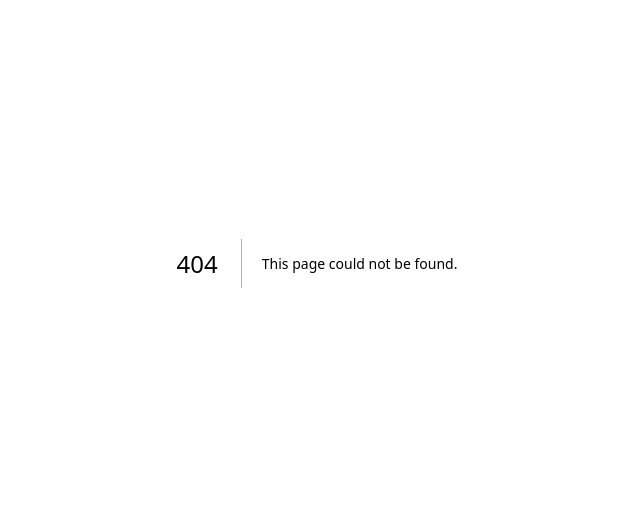
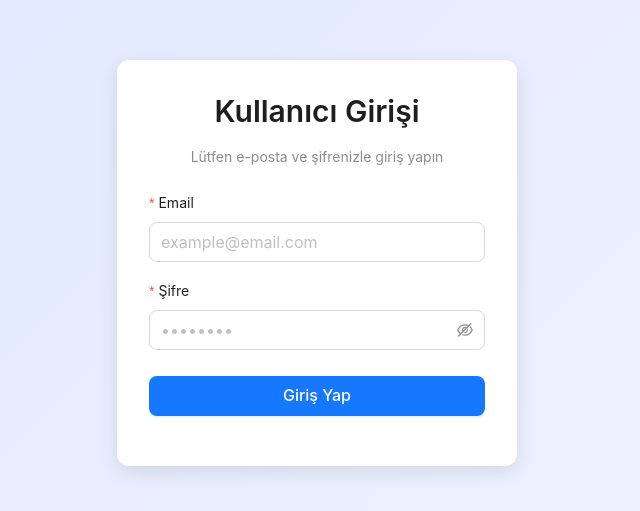
Before and after one commit to sabriyasar/stock-panel, a Next.js app: page /user/login in a window 1280 px wide. Before the commit this address had no page. Shown: the part 137-648 px from the top of the page, without its empty margins (323-963 px from the left). Built offline with nearby package versions, Linux system fonts and the light colour scheme; no server answers.

Commit message:
updated 16

```diff
--- a/src/pages/_app.tsx
+++ b/src/pages/_app.tsx
@@ -1,6 +1,7 @@
 import 'antd/dist/reset.css' // Next.js 15 için reset.css
 import "@/styles/globals.css";
 import "@/styles/dashboard.scss";
+import "@/styles/login.scss";
 import type { AppProps } from "next/app";
 
 export default function App({ Component, pageProps }: AppProps) {
--- a/src/pages/admin.tsx
+++ b/src/pages/user.tsx
@@ -3,7 +3,7 @@ import { Typography, Card, Row, Col } from 'antd'
 
 const { Title, Paragraph } = Typography
 
-export default function AdminPanel() {
+export default function UserPanel() {
   return (
     <DashboardLayout>
       <Title level={2}>Admin Paneli</Title>
--- /dev/null
+++ b/src/pages/user/login.tsx
@@ -0,0 +1,112 @@
+import { useState, useEffect } from 'react'
+import { useRouter } from 'next/router'
+import { Form, Input, Button, Typography, message } from 'antd'
+import api from '@/services/api'
+import { AxiosError } from 'axios'
+
+const { Title, Text } = Typography
+
+interface LoginValues {
+  email: string
+  password: string
+}
+
+interface LoginResponse {
+  token: string
+  user: {
+    name: string
+    email: string
+    role?: string
+  }
+}
+
+export default function UserLoginPage() {
+  const router = useRouter()
+  const [loading, setLoading] = useState(false)
+
+  useEffect(() => {
+    const token = localStorage.getItem('userToken')
+    if (token) router.push('/user/dashboard')
+  }, [router])
+
+  const onFinish = async (values: LoginValues) => {
+    setLoading(true)
+    try {
+      const res = await api.post<LoginResponse>('/users/auth/login', values)
+      const { token, user } = res.data
+      localStorage.setItem('userToken', token)
+      localStorage.setItem('userInfo', JSON.stringify(user))
+      message.success('Giriş başarılı')
+      router.push('/user/dashboard')
+    } catch (error) {
+      const err = error as AxiosError<{ error?: string }>
+      console.error(err)
+      message.error(err.response?.data?.error || 'Email veya şifre hatalı')
+    } finally {
+      setLoading(false)
+    }
+  }
+
+  return (
+    <div className="user-login-page" style={{
+      display: 'flex',
+      alignItems: 'center',
+      justifyContent: 'center',
+      height: '100vh',
+      background: 'linear-gradient(135deg, #e0e7ff, #f0f4ff)',
+      padding: '0 16px'
+    }}>
+      <div
+        style={{
+          width: '100%',
+          maxWidth: 400,
+          background: '#fff',
+          borderRadius: 12,
+          padding: 32,
+          boxShadow: '0 6px 18px rgba(0,0,0,0.1)'
+        }}
+      >
+        <Title level={2} style={{ textAlign: 'center', marginBottom: 16 }}>
+          Kullanıcı Girişi
+        </Title>
+        <Text type="secondary" style={{ display: 'block', textAlign: 'center', marginBottom: 24 }}>
+          Lütfen e-posta ve şifrenizle giriş yapın
+        </Text>
+
+        <Form layout="vertical" onFinish={onFinish}>
+          <Form.Item
+            name="email"
+            label="Email"
+            rules={[
+              { required: true, message: 'Email girin' },
+              { type: 'email', message: 'Geçerli bir email girin' }
+            ]}
+          >
+            <Input size="large" placeholder="example@email.com" />
+          </Form.Item>
+
+          <Form.Item
+            name="password"
+            label="Şifre"
+            rules={[{ required: true, message: 'Şifre girin' }]}
+          >
+            <Input.Password size="large" placeholder="••••••••" />
+          </Form.Item>
+
+          <Form.Item>
+            <Button
+              type="primary"
+              htmlType="submit"
+              block
+              size="large"
+              loading={loading}
+              style={{ marginTop: 8 }}
+            >
+              Giriş Yap
+            </Button>
+          </Form.Item>
+        </Form>
+      </div>
+    </div>
+  )
+}
--- a/src/pages/admin/products.tsx
+++ b/src/pages/user/products.tsx
@@ -18,7 +18,7 @@ export default function ProductsPage() {
 
   // ✅ Ürün ekleme sayfasına yönlendirme
   const handleAddProductClick = () => {
-    router.push('/admin/products/addProduct')
+    router.push('/user/products/addProduct')
   }
 
   // ✅ Ürünleri fetch et
--- /dev/null
+++ b/src/services/api.ts
@@ -0,0 +1,25 @@
+import axios from 'axios'
+
+// Sunucunun adresini buradan kontrol edebilirsin
+const API_URL = process.env.NEXT_PUBLIC_API_URL || 'http://localhost:4550'
+
+const api = axios.create({
+  baseURL: API_URL,
+  headers: {
+    'Content-Type': 'application/json',
+  },
+})
+
+// Request interceptor — kullanıcı token'ı varsa header'a ekle
+api.interceptors.request.use((config) => {
+  if (typeof window !== 'undefined') {
+    const token =
+      localStorage.getItem('userToken') || localStorage.getItem('adminToken')
+    if (token) {
+      config.headers.Authorization = `Bearer ${token}`
+    }
+  }
+  return config
+})
+
+export default api
--- /dev/null
+++ b/src/styles/login.scss
@@ -0,0 +1,23 @@
+.user-login-page {
+    display: flex;
+    justify-content: center;
+    align-items: center;
+    height: 100vh;
+    background: linear-gradient(135deg, #e0e7ff, #f0f4ff);
+    padding: 0 16px;
+
+    .ant-form-item {
+      margin-bottom: 18px;
+    }
+
+    button {
+      border-radius: 8px;
+      font-weight: 500;
+    }
+
+    @media (max-width: 480px) {
+      .ant-typography {
+        font-size: 20px !important;
+      }
+    }
+  }
```
Also changed, not shown: src/components/DashboardLayout.tsx (+34 -9 lines), src/pages/user/products/addProduct.tsx (renamed from src/pages/admin/products/addProduct.tsx), src/pages/user/products/editProduct/[id].tsx (renamed from src/pages/admin/products/editProduct/[id].tsx).
